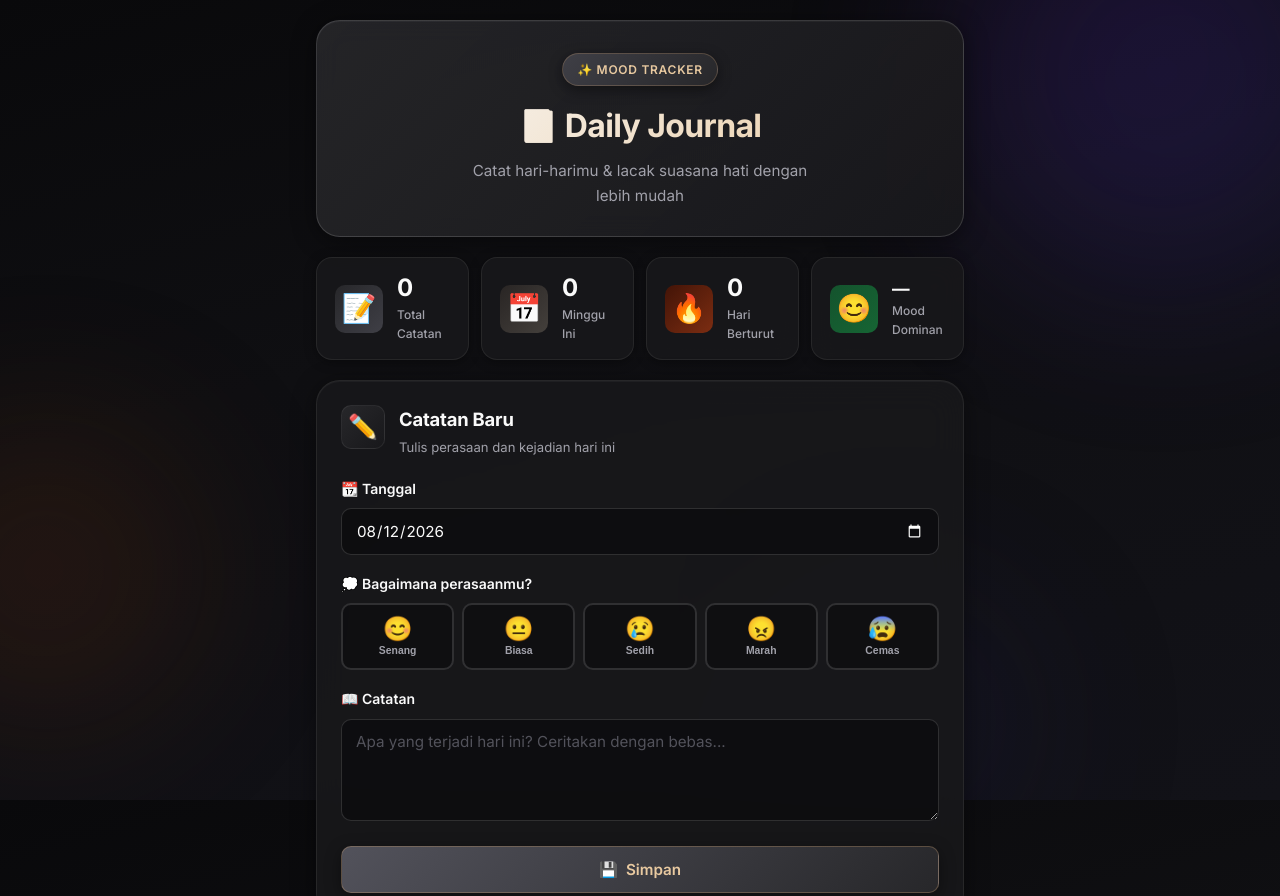
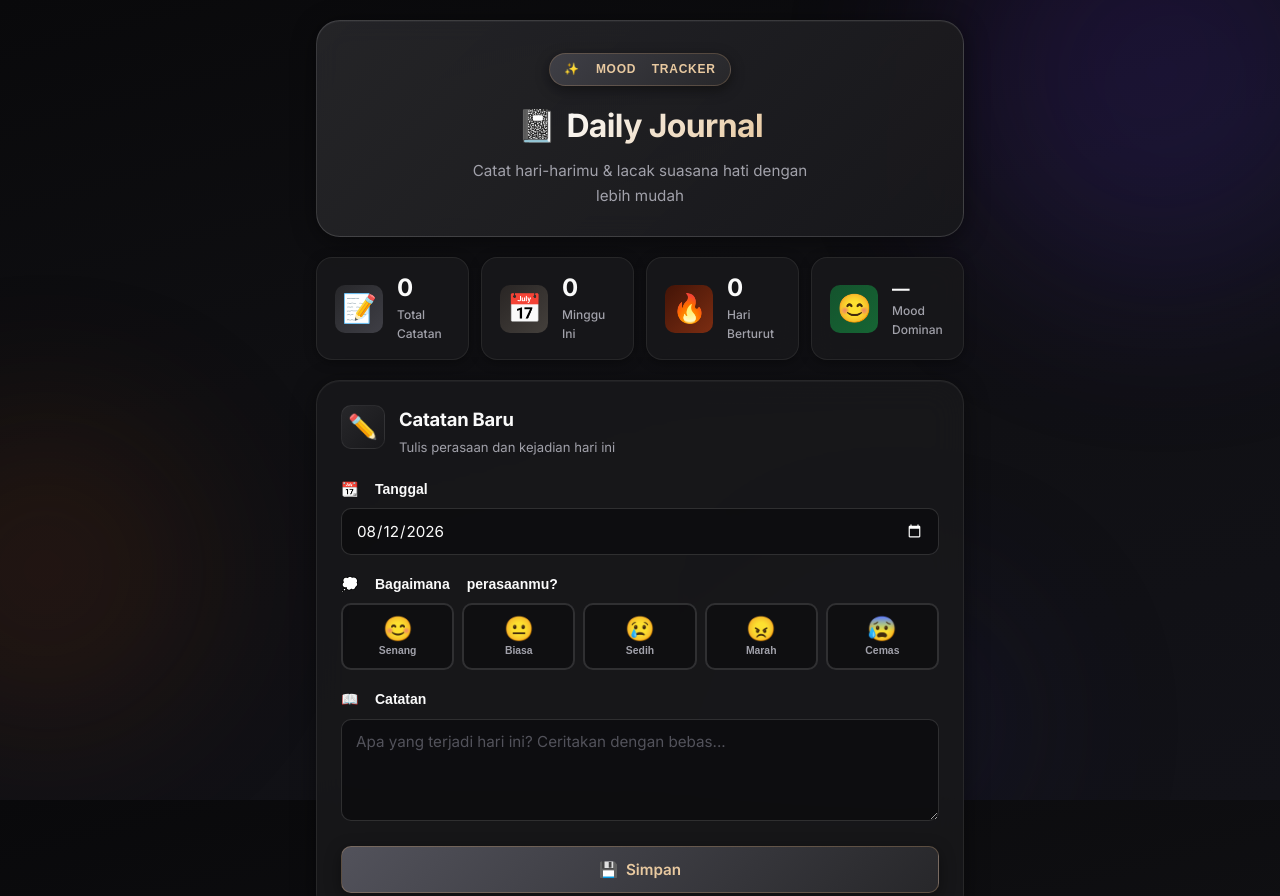
Before and after one commit to bayangkankamuitususkes/mini-projeck, a plain HTML site: page index.html in a window 1280 px wide. Shown: the top 896 px of the page. Drawn offline with nearby package versions, Linux system fonts and the light colour scheme.

Commit message:
Fix dashboard icons not rendering correctly
Separate hero emoji from gradient text clip, add emoji font fallbacks for icon containers, and prevent clipping in stat/section icon boxes. Closes #4.

Co-authored-by: Cursor <cursoragent@cursor.com>

```diff
--- a/app.js
+++ b/app.js
@@ -274,7 +274,7 @@ function renderChart() {
           labels: {
             padding: 16,
             color: '#a1a1aa',
-            font: { size: 12, family: 'Inter, sans-serif', weight: '500' },
+            font: { size: 12, family: '"Apple Color Emoji", "Segoe UI Emoji", "Noto Color Emoji", Inter, sans-serif', weight: '500' },
             usePointStyle: true,
             pointStyle: 'circle'
           }
--- a/index.html
+++ b/index.html
@@ -22,7 +22,7 @@
   <div class="app">
     <header class="hero">
       <div class="hero-badge">✨ Mood Tracker</div>
-      <h1>📓 Daily Journal</h1>
+      <h1><span class="hero-icon" aria-hidden="true">📓</span><span class="hero-title">Daily Journal</span></h1>
       <p class="subtitle">Catat hari-harimu & lacak suasana hati dengan lebih mudah</p>
     </header>
 
--- a/style.css
+++ b/style.css
@@ -37,6 +37,21 @@ body {
   min-height: 100dvh;
   -webkit-font-smoothing: antialiased;
   color-scheme: dark;
+}
+
+.emoji,
+.stat-icon,
+.section-icon,
+.mood-emoji,
+.hero-icon,
+.hero-badge,
+.empty-icon,
+.search-icon,
+.btn-icon,
+.entry-mood-emoji,
+.mood-bar-label,
+.form-group label {
+  font-family: "Apple Color Emoji", "Segoe UI Emoji", "Noto Color Emoji", sans-serif;
 }
 
 /* Background decoration */
@@ -124,13 +139,27 @@ body {
 }
 
 .hero h1 {
+  display: flex;
+  align-items: center;
+  justify-content: center;
+  gap: 10px;
+  flex-wrap: wrap;
   font-size: 2rem;
   font-weight: 700;
+  letter-spacing: -0.02em;
+}
+
+.hero-icon {
+  font-size: 2rem;
+  line-height: 1;
+  flex-shrink: 0;
+}
+
+.hero-title {
   background: linear-gradient(135deg, #fafafa 0%, var(--accent-light) 100%);
   -webkit-background-clip: text;
   -webkit-text-fill-color: transparent;
   background-clip: text;
-  letter-spacing: -0.02em;
 }
 
 .subtitle {
@@ -171,8 +200,12 @@ body {
   font-size: 1.75rem;
   width: 48px;
   height: 48px;
-  display: grid;
-  place-items: center;
+  min-width: 48px;
+  display: flex;
+  align-items: center;
+  justify-content: center;
+  line-height: 1;
+  overflow: visible;
   border-radius: var(--radius-sm);
   flex-shrink: 0;
 }
@@ -233,8 +266,12 @@ body {
   font-size: 1.5rem;
   width: 44px;
   height: 44px;
-  display: grid;
-  place-items: center;
+  min-width: 44px;
+  display: flex;
+  align-items: center;
+  justify-content: center;
+  line-height: 1;
+  overflow: visible;
   background: linear-gradient(135deg, #27272a, #18181b);
   border: 1px solid var(--border);
   border-radius: var(--radius-sm);
@@ -310,7 +347,12 @@ input::placeholder, textarea::placeholder {
   transition: all var(--transition);
 }
 
-.mood-emoji { font-size: 1.5rem; line-height: 1; }
+.mood-emoji {
+  font-size: 1.5rem;
+  line-height: 1;
+  display: block;
+  overflow: visible;
+}
 
 .mood-name {
   font-size: 0.65rem;
@@ -650,6 +692,7 @@ input::placeholder, textarea::placeholder {
 
 @media (max-width: 539px) {
   .hero h1 { font-size: 1.6rem; }
+  .hero-icon { font-size: 1.6rem; }
 
   .mood-selector {
     grid-template-columns: repeat(3, 1fr);
```
